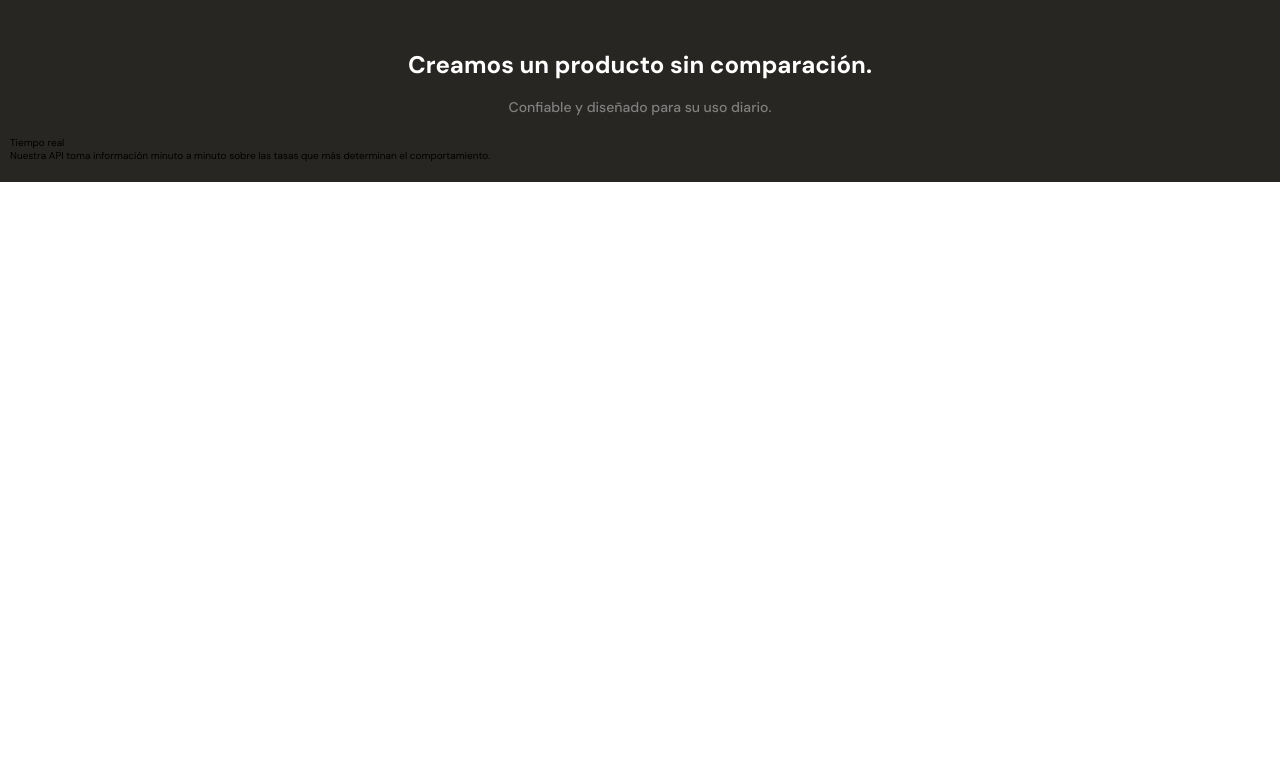
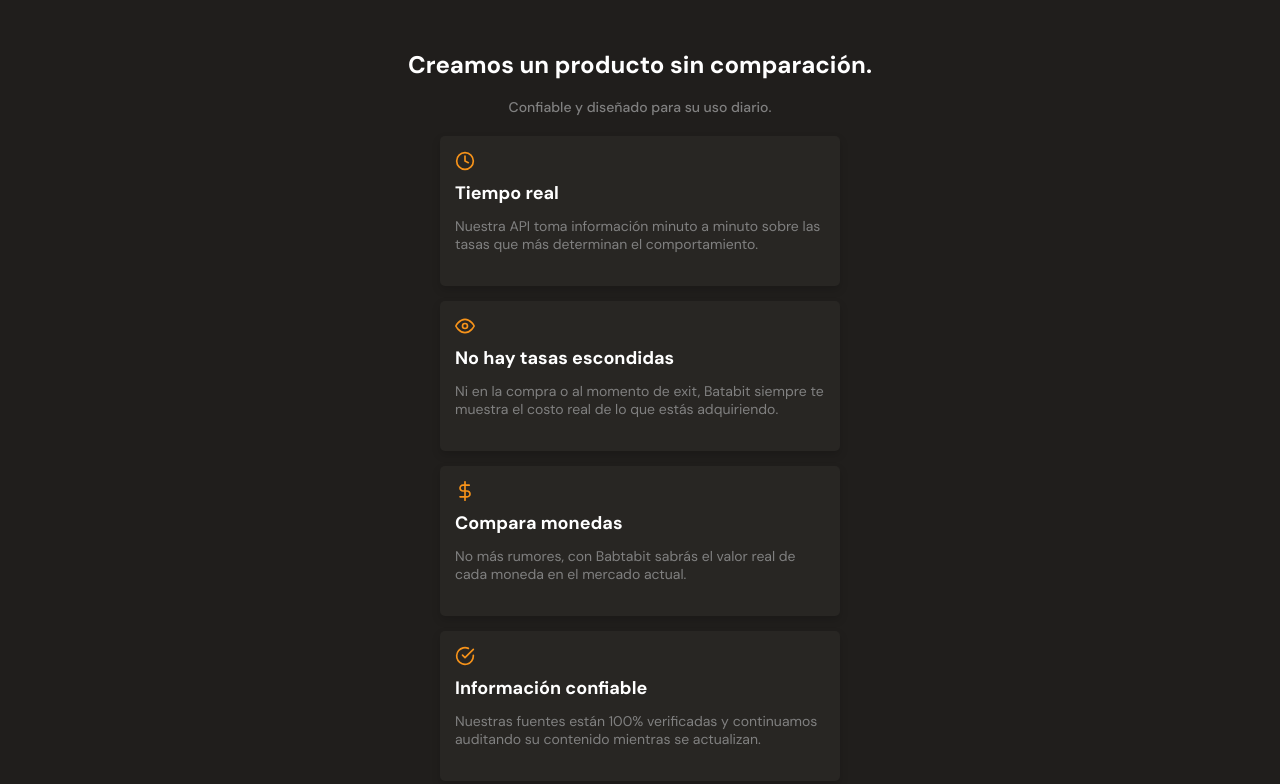
Before and after one commit to Jisbel/ResponsiveDesing-MobileFirst, a plain HTML site: page index.html in a window 1280 px wide. Shown: the part 1534-2318 px from the top of the page. Before the commit the page ends 1716 px from the top, so only its background shows below. Drawn offline with Linux system fonts and the light colour scheme.

Commit message:
Finished adding styles to the cards in product detail

```diff
--- a/index.html
+++ b/index.html
@@ -87,15 +87,36 @@
 
         <section class="main-product-detail">
             <span class="product-detail--batata-logo"></span>
-            <div class="product-detail--tittle">
+            <div class="product-detail--title">
                 <h2>Creamos un producto sin comparación.</h2>
                 <p>Confiable y diseñado para su uso diario.</p>
             </div>
             <section class="product-cards--container">
                 <article class="product-detail--card">
                     <span class="clock"></span>
-                    <p class="product-card--tittle">Tiempo real</p>
+                    <p class="product-card--title">Tiempo real</p>
                     <p class="product-card--body">Nuestra API toma información minuto a minuto sobre las tasas que más determinan el comportamiento.</p>
+                </article>
+            </section>
+            <section class="product-cards--container">
+                <article class="product-detail--card">
+                    <span class="eye"></span>
+                    <p class="product-card--title">No hay tasas escondidas</p>
+                    <p class="product-card--body">Ni en la compra o al momento de exit, Batabit siempre te muestra el costo real de lo que estás adquiriendo.</p>
+                </article>
+            </section>
+            <section class="product-cards--container">
+                <article class="product-detail--card">
+                    <span class="dollar"></span>
+                    <p class="product-card--title">Compara monedas</p>
+                    <p class="product-card--body">No más rumores, con Babtabit sabrás el valor real de cada moneda en el mercado actual.</p>
+                </article>
+            </section>
+            <section class="product-cards--container">
+                <article class="product-detail--card">
+                    <span class="check"></span>
+                    <p class="product-card--title">Información confiable</p>
+                    <p class="product-card--body">Nuestras fuentes están 100% verificadas y continuamos auditando su contenido mientras se actualizan.</p>
                 </article>
             </section>
         </section>
--- a/styles.css
+++ b/styles.css
@@ -253,7 +253,7 @@ main {
     min-width: 320px;
     height: auto;
     padding: 20px 10px;
-    background-color: var(--warm-black);
+    background-color: var(--black);
 }
 .product-detail--batata-logo{
     position: absolute;
@@ -264,7 +264,7 @@ main {
     background-image: url('./assets/icons/batata.svg');
 }
 
-.product-detail--tittle{
+.product-detail--title{
     width: 90%;
     min-width: 288px;
     height: auto;
@@ -272,17 +272,81 @@ main {
     margin-top: 50px;
     text-align: center;
 }
-.product-detail--tittle h2 {
+.product-detail--title h2 {
     margin-bottom: 20px;
     font-size: 2.4rem;
     font-weight: bold;
     line-height: 2.6rem;
     color: var(--just-white);
 }
-.product-detail--tittle p{
+.product-detail--title p{
     margin-bottom:20px ;
     font-size: 1.4rem;
     font-weight: 500;
     line-height: 1.8rem;
     color: #808080;
 }
+.product-detail--card {
+    width: 90%;
+    min-width: 288px;
+    max-width: 400px;
+    height: 150px;
+    margin: 15px auto;
+    padding: 15px;
+    background-color: var(--warm-black);
+    border-radius: 5px;
+    box-shadow: 0 4px 8px rgba(0, 0, 0, 0.16);
+}
+.product-detail--card .clock {
+    display: inline-block;
+    width: 20px;
+    height: 20px;
+    margin-bottom: 10px;
+    background-image: url('./assets/icons/clock.svg');
+    background-size: cover;
+    background-position: center;
+    background-repeat: no-repeat;
+}
+.product-detail--card .eye {
+    display: inline-block;
+    width: 20px;
+    height: 20px;
+    margin-bottom: 10px;
+    background-image: url('./assets/icons/eye.svg');
+    background-size: cover;
+    background-position: center;
+    background-repeat: no-repeat;
+}
+.product-detail--card .dollar {
+    display: inline-block;
+    width: 20px;
+    height: 20px;
+    margin-bottom: 10px;
+    background-image: url('./assets/icons/dollar-sign.svg');
+    background-size: cover;
+    background-position: center;
+    background-repeat: no-repeat;
+}
+.product-detail--card .check {
+    display: inline-block;
+    width: 20px;
+    height: 20px;
+    margin-bottom: 10px;
+    background-image: url('./assets/icons/check-circle.svg');
+    background-size: cover;
+    background-position: center;
+    background-repeat: no-repeat;
+}
+.product-card--title{
+    margin-bottom: 15px;
+    font-size: 1.8rem;
+    font-weight: bold;
+    line-height: 1.8rem;
+    color: var(--just-white);
+}
+.product-card--body{
+    font-size: 1.4rem;
+    font-weight: 400;
+    line-height: 1.8rem;
+    color: #808080;
+}
```
